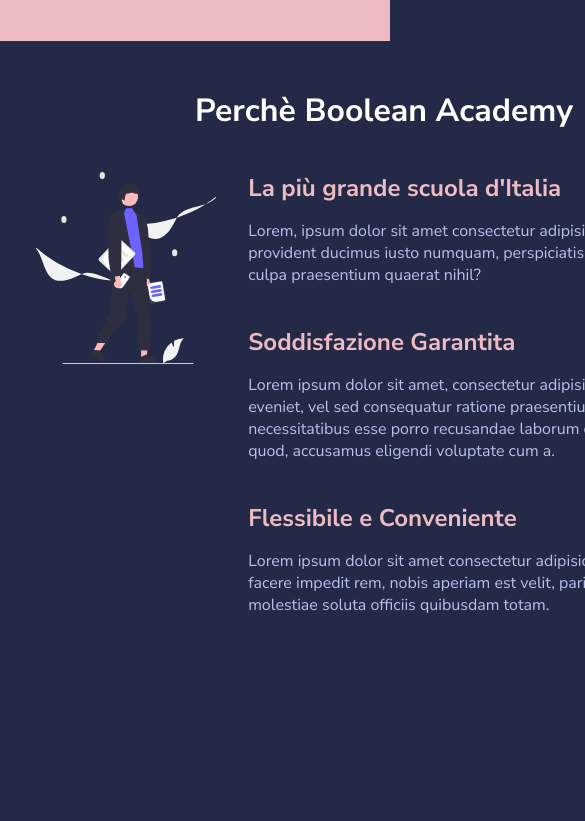
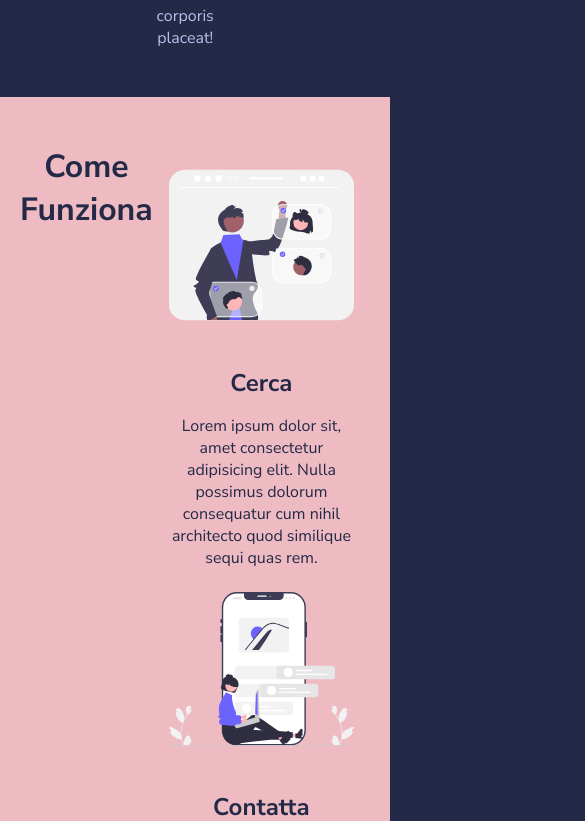
Before and after one commit to LunaLopis/html-css-resp-wannabe, a plain HTML site: page EX2-repsonsive-wannabe-starter/index.html in a window 390 px wide. Shown: the part 1179-2000 px from the top of the page, 585 px wide, since content can reach past the window. Before the commit the page ends 1883 px from the top, so only its background shows below. Drawn offline with Linux system fonts and the light colour scheme.

Commit message:
soluzioni con bonus

```diff
--- a/EX2-repsonsive-wannabe-starter/css/style.css
+++ b/EX2-repsonsive-wannabe-starter/css/style.css
@@ -128,27 +128,28 @@ img {
 /************************************************
     SOLUZIONE RESPONSIVE
  ************************************************/
+
+
+@media screen and (max-width: 480px) {
+    .container {
+        width: 100%;
+        display: flex;
+    }
+    .row {
+        flex-direction: column;
+    }
+
+    .why-us .col, .steps .col, .lessons.col {
+        width: 100%;
+        margin-bottom: 75%;
+    }
+    .why-us .col, .steps .col, .lessons.col:last-child {
+        margin-bottom: 0px;
+    }
+}
+
 @media screen and (max-width: 768px) {
     .container {
         width: 100%;
     }
 }
-
-@media screen and (max-width: 480px) {
-    .container {
-        width: 768px;
-        flex-direction: column;
-    }
-
-    .steps .col {
-        width: 100%;
-    }
-
-    .why-us .col-right {
-        width: 100%;
-    }
-
-    .lessons.col {
-        width: 100%;
-    }
-}
```
